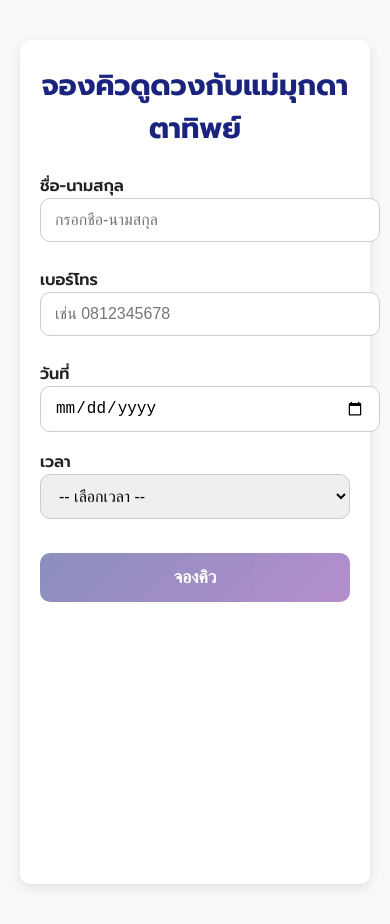
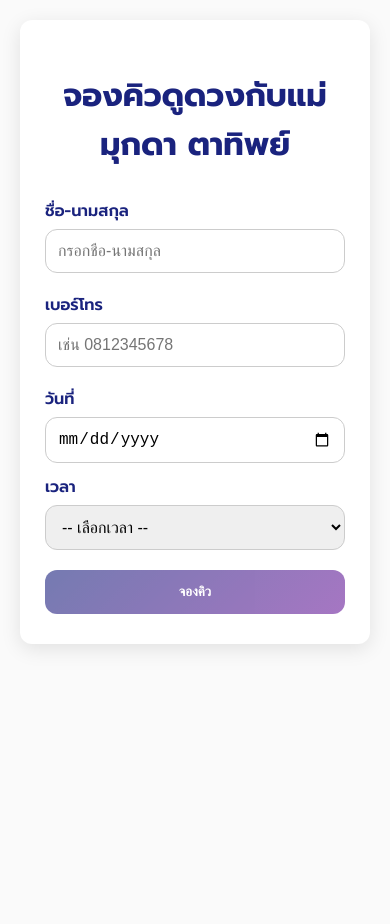
Before and after one commit to SatuN0Punte/fortune-booking, a plain HTML site: page index.html in a window 390 px wide. After the commit the page ends 844 px from the top, so only its background shows below. Drawn offline with Linux system fonts and the light colour scheme.

Commit message:
Update0.1.8.4 style.css

```diff
--- a/style.css
+++ b/style.css
@@ -1,40 +1,34 @@
 :root {
-  --color-primary: #1A237E;
-  --color-accent: #6A1B9A;
-  --color-gold: #FFD700;
-  --color-bg: #F9F9FA;
-  --color-text: #222;
-  --border-radius: 10px;
-  --transition-speed: 0.3s;
+  --primary: #1A237E;
+  --accent: #6A1B9A;
+  --gold: #FFD700;
+  --bg: #FAFAFA;
+  --radius: 12px;
+  --font: 'Prompt', sans-serif;
 }
 
 body {
+  background: var(--bg);
+  font-family: var(--font);
   margin: 0;
-  padding: 40px 20px;
-  font-family: 'Prompt', sans-serif;
-  background: var(--color-bg);
-  color: var(--color-text);
+  padding: 40px;
   display: flex;
   justify-content: center;
-  min-height: 100vh;
 }
 
 .container {
-  max-width: 500px;
+  background: #fff;
+  padding: 30px 25px;
+  border-radius: var(--radius);
+  max-width: 400px;
   width: 100%;
-  background: #fff;
-  border-radius: var(--border-radius);
-  box-shadow: 0 4px 12px rgba(0, 0, 0, 0.1);
-  padding: 32px;
-  display: flex;
-  flex-direction: column;
+  box-shadow: 0 5px 20px rgba(0,0,0,0.1);
 }
 
 h1 {
-  margin: 0 0 24px;
   text-align: center;
-  color: var(--color-primary);
-  font-size: 1.8rem;
+  color: var(--primary);
+  margin-bottom: 30px;
 }
 
 form {
@@ -44,77 +38,98 @@ form {
 }
 
 label {
+  display: flex;
+  flex-direction: column;
   font-weight: 600;
-  margin-bottom: 6px;
-  display: inline-block;
+  color: var(--primary);
 }
 
-input[type="text"],
-input[type="tel"],
-input[type="date"],
-select {
-  width: 100%;
-  padding: 12px 14px;
-  border: 1.5px solid #ccc;
-  border-radius: var(--border-radius);
+input, select {
+  margin-top: 6px;
+  padding: 12px;
+  border: 1.8px solid #ccc;
+  border-radius: var(--radius);
   font-size: 1rem;
-  transition: border-color var(--transition-speed);
 }
 
-input:focus,
-select:focus {
-  border-color: var(--color-primary);
+input:focus, select:focus {
   outline: none;
+  border-color: var(--accent);
+  box-shadow: 0 0 4px var(--accent);
 }
 
 .datetime-group {
   display: flex;
-  gap: 16px;
+  gap: 12px;
 }
 
-.datetime-group > div {
+.datetime-group label {
   flex: 1;
-  display: flex;
-  flex-direction: column;
 }
 
 button#submitBtn {
-  margin-top: 8px;
-  background: linear-gradient(135deg, var(--color-primary), var(--color-accent));
+  background: linear-gradient(135deg, var(--primary), var(--accent));
   border: none;
-  border-radius: var(--border-radius);
-  padding: 14px 0;
   color: #fff;
   font-weight: 700;
-  font-size: 1.1rem;
+  padding: 14px;
+  border-radius: var(--radius);
   cursor: pointer;
-  transition: background var(--transition-speed);
+  transition: 0.3s;
+}
+
+button#submitBtn:disabled {
+  opacity: 0.6;
+  cursor: not-allowed;
 }
 
 button#submitBtn:hover:enabled {
-  background: var(--color-gold);
+  background: var(--gold);
   color: #000;
 }
 
-button#submitBtn:disabled {
-  opacity: 0.5;
-  cursor: not-allowed;
+.loader {
+  display: none;
+  margin: 20px auto;
+  width: 36px;
+  height: 36px;
+  border: 4px solid #eee;
+  border-top: 4px solid var(--primary);
+  border-radius: 50%;
+  animation: spin 1s linear infinite;
 }
 
-.loader {
-  margin: 20px auto 0;
-  border: 4px solid #eee;
-  border-top: 4px solid var(--color-primary);
-  border-radius: 50%;
-  width: 36px;
-  height: 36px;
-  animation: spin 1s linear infinite;
-  opacity: 0;
-  pointer-events: none;
+.loader.active {
+  display: block;
 }
 
-.loader.visible {
-  opacity: 1;
+#confirmation {
+  text-align: center;
+}
+
+#confirmation h2 {
+  color: var(--primary);
+}
+
+#confirmation pre {
+  background: #f1f1f1;
+  padding: 15px;
+  border-radius: var(--radius);
+  text-align: left;
+}
+
+#bookAgainBtn {
+  background: var(--gold);
+  border: none;
+  margin-top: 20px;
+  padding: 12px 25px;
+  border-radius: var(--radius);
+  font-weight: 600;
+  cursor: pointer;
+}
+
+.hidden {
+  display: none;
 }
 
 @keyframes spin {
@@ -122,49 +137,7 @@ button#submitBtn:disabled {
   100% { transform: rotate(360deg); }
 }
 
-#confirmation {
-  display: none;
-  margin-top: 28px;
-  text-align: center;
+@media(max-width: 480px) {
+  body { padding: 20px; }
+  .datetime-group { flex-direction: column; }
 }
-
-#confirmation.visible {
-  display: block;
-}
-
-#confirmDetails {
-  margin-bottom: 20px;
-  background: #f3e9ff;
-  padding: 16px;
-  border: 1px solid var(--color-accent);
-  border-radius: var(--border-radius);
-  text-align: left;
-  white-space: pre-line;
-}
-
-#bookAgainBtn {
-  background: var(--color-gold);
-  border: none;
-  border-radius: var(--border-radius);
-  padding: 12px 28px;
-  font-weight: 700;
-  font-size: 1.1rem;
-  cursor: pointer;
-  transition: background 0.3s ease;
-}
-
-#bookAgainBtn:hover {
-  background: var(--color-primary);
-  color: #fff;
-}
-
-@media (max-width: 480px) {
-  .datetime-group {
-    flex-direction: column;
-    gap: 12px;
-  }
-
-  .container {
-    padding: 24px 20px;
-  }
-}
```
